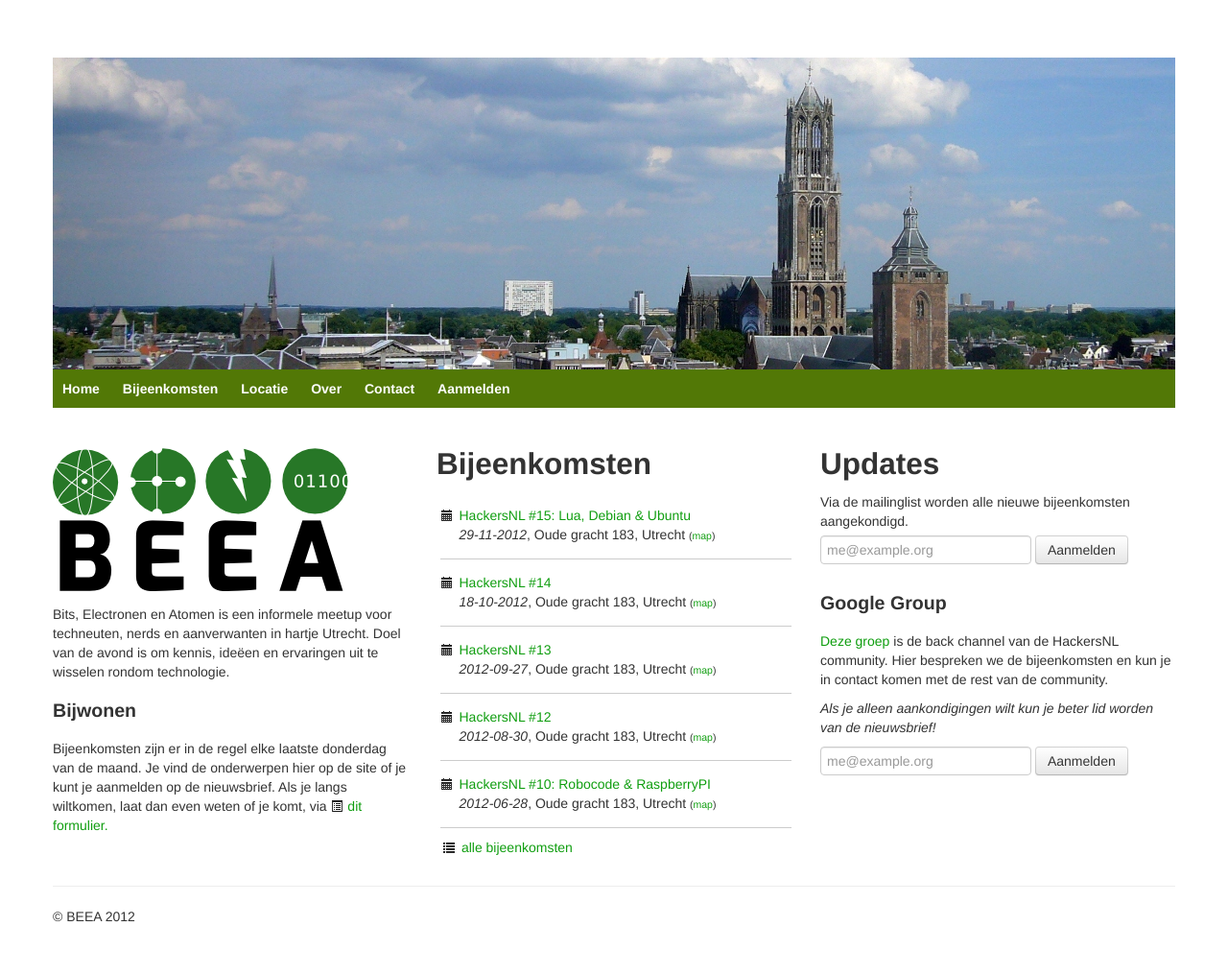
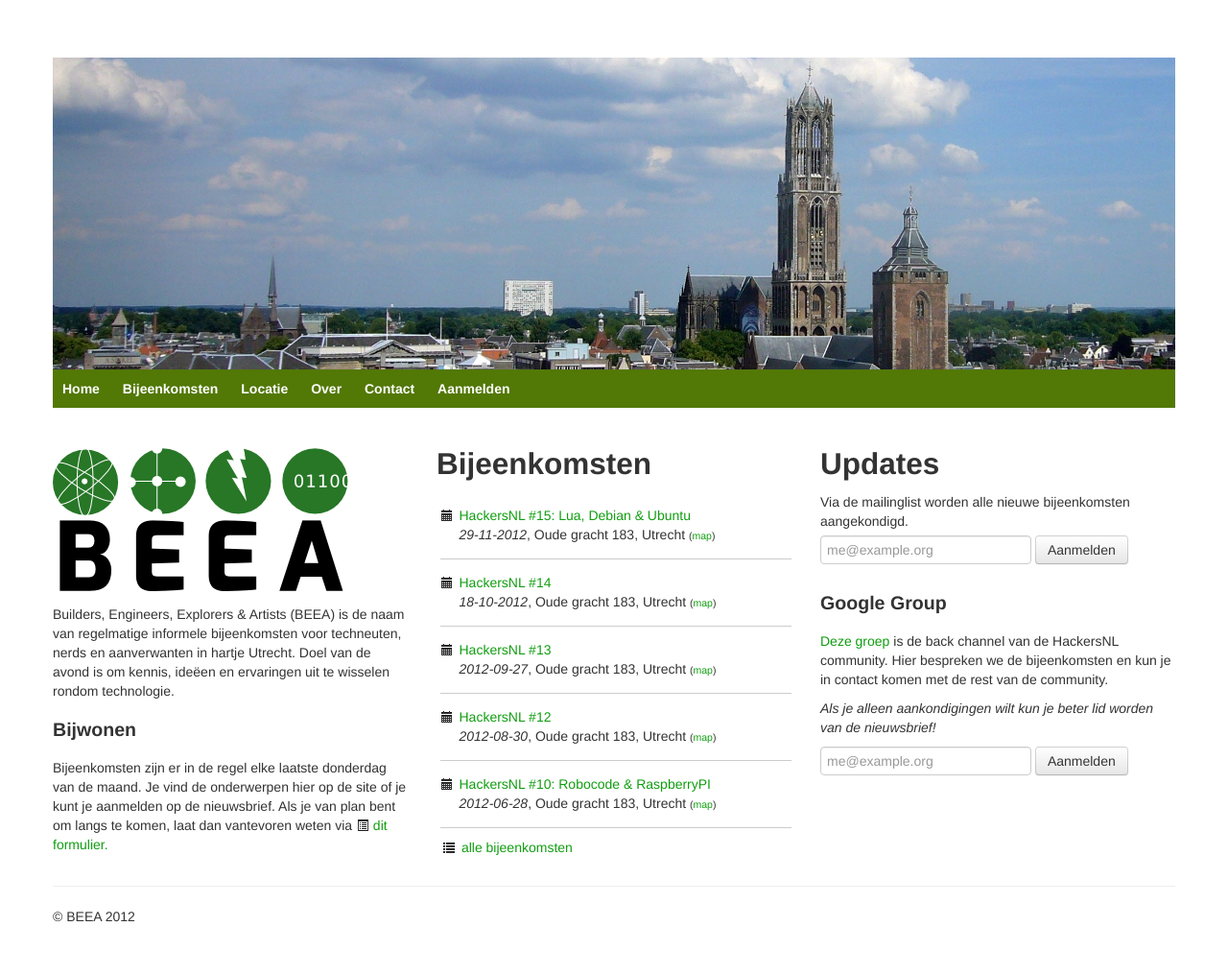
Before and after one commit to HackersNL/hackersnl.github.com, a Jekyll site: the page built from index.html, in a window 1280 px wide. Shown: the whole page at 96% size. Built offline with Jekyll 4.4.1, drawn with Linux system fonts in a browser that asks for light colours; nearby versions of some CDN libraries; Markdown is read by kramdown in place of the engine named in the settings; the list of posts is cut into pages by our own code.

Commit message:
Tekst aangepast
Tekst iets vlotter gemaakt en ik gebruik nu vooral Builders, Engineers,
Explorers & Artists ipv de Bits, Elektronen En Atomen.

```diff
--- a/index.html
+++ b/index.html
@@ -7,13 +7,13 @@ layout: beea
     <div class="span4">
         <img class="beea-logo" src="{{ root_url }}/images/beea-logo.png" alt="BEEA logo" />
         <p>
-            Bits, Electronen en Atomen is een informele meetup voor techneuten, nerds en aanverwanten in hartje Utrecht. Doel van de avond is om kennis, ideëen en ervaringen uit te wisselen rondom technologie.
+            Builders, Engineers, Explorers &amp; Artists (BEEA) is de naam van regelmatige informele bijeenkomsten voor techneuten, nerds en aanverwanten in hartje Utrecht. Doel van de avond is om kennis, ideëen en ervaringen uit te wisselen rondom technologie.
         </p>
 
         <h3>Bijwonen</h3>
         <p>
         Bijeenkomsten zijn er in de regel elke laatste donderdag van de maand. Je vind de onderwerpen hier op de site of je kunt je aanmelden op de nieuwsbrief.
-        Als je langs wiltkomen, laat dan even weten of je komt, via <a href="/aanmelden.html"><i class="icon-list-alt"></i> dit formulier.</a>
+        Als je van plan bent om langs te komen, laat dan vantevoren weten via <a href="/aanmelden.html"><i class="icon-list-alt"></i> dit formulier.</a>
         </p>
     </div>
     <div class="span4">
```
